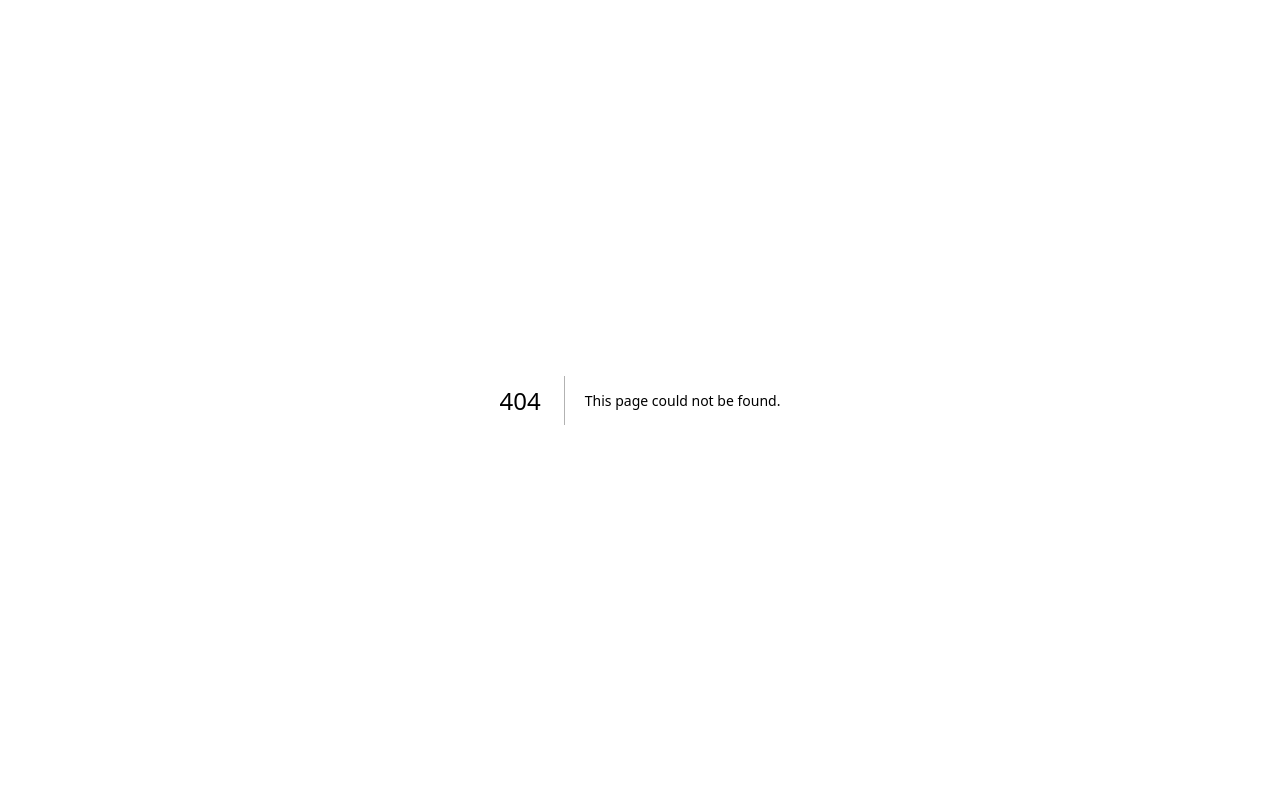
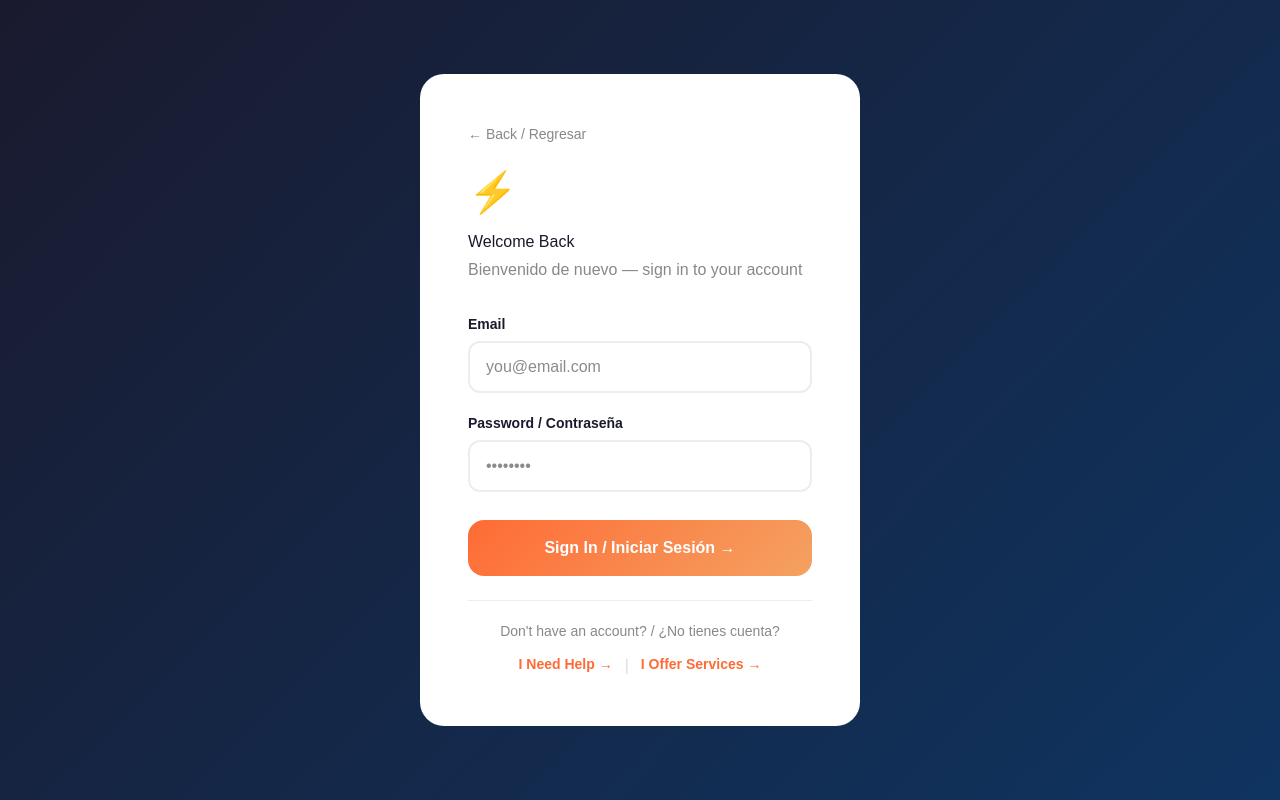
Before and after one commit to Paninche/necesitoya, a Next.js app: page /login in a window 1280 px wide. Before the commit this address had no page. Built offline with nearby package versions, Linux system fonts and the light colour scheme.

Commit message:
Add password auth, login page for Apple review

```diff
--- /dev/null
+++ b/app/login/page.js
@@ -0,0 +1,88 @@
+'use client'
+import { useState } from 'react'
+
+const SUPABASE_URL = 'https://tjtagdqdhgkmgmuozhlc.supabase.co'
+const SUPABASE_KEY = 'eyJhbGciOiJIUzI1NiIsInR5cCI6IkpXVCJ9.eyJpc3MiOiJzdXBhYmFzZSIsInJlZiI6InRqdGFnZHFkaGdrbWdtdW96aGxjIiwicm9sZSI6ImFub24iLCJpYXQiOjE3NzQzMDQzMTIsImV4cCI6MjA4OTg4MDMxMn0.8DdoprOG4hWdwoYznHAX_BIT92kwnV77GhOK3Greh5Y'
+
+export default function Login() {
+  const [form, setForm] = useState({ email: '', password: '' })
+  const [loading, setLoading] = useState(false)
+  const [error, setError] = useState('')
+
+  const handleLogin = async () => {
+    if (!form.email || !form.password) {
+      setError('Please enter your email and password / Por favor ingresa tu correo y contraseña')
+      return
+    }
+    setLoading(true)
+    setError('')
+    try {
+      const res = await fetch(`${SUPABASE_URL}/auth/v1/token?grant_type=password`, {
+        method: 'POST',
+        headers: {
+          'Content-Type': 'application/json',
+          'apikey': SUPABASE_KEY,
+        },
+        body: JSON.stringify({ email: form.email, password: form.password })
+      })
+      const data = await res.json()
+      if (!res.ok) {
+        setError('Invalid email or password / Correo o contraseña incorrectos')
+        setLoading(false)
+        return
+      }
+      localStorage.setItem('sb_token', data.access_token)
+      localStorage.setItem('sb_user_id', data.user.id)
+      const userRes = await fetch(`${SUPABASE_URL}/rest/v1/users?email=eq.${encodeURIComponent(form.email)}&select=type`, {
+        headers: {
+          'apikey': SUPABASE_KEY,
+          'Authorization': `Bearer ${data.access_token}`
+        }
+      })
+      const users = await userRes.json()
+      if (users && users.length > 0 && users[0].type === 'provider') {
+        window.location.href = '/provider-dashboard'
+      } else {
+        window.location.href = '/customer-dashboard'
+      }
+    } catch (e) {
+      setError('Something went wrong. Please try again. / Algo salió mal. Inténtalo de nuevo.')
+    }
+    setLoading(false)
+  }
+
+  return (
+    <main style={{minHeight:'100vh', background:'linear-gradient(135deg,#1a1a2e,#0f3460)', fontFamily:'Arial', display:'flex', alignItems:'center', justifyContent:'center', padding:'32px'}}>
+      <div style={{background:'white', borderRadius:'24px', padding:'48px', width:'100%', maxWidth:'440px'}}>
+        <a href="/" style={{color:'#888', textDecoration:'none', fontSize:'14px'}}>← Back / Regresar</a>
+        <div style={{fontSize:'40px', margin:'16px 0 8px'}}>⚡</div>
+        <h1 style={{color:'#1a1a2e', marginBottom:'4px'}}>Welcome Back</h1>
+        <p style={{color:'#888', marginBottom:'32px'}}>Bienvenido de nuevo — sign in to your account</p>
+        {error && (
+          <div style={{background:'#FFF3F3', border:'2px solid #FFD0D0', borderRadius:'12px', padding:'12px 16px', marginBottom:'20px', color:'#CC0000', fontSize:'14px'}}>
+            {error}
+          </div>
+        )}
+        <div style={{marginBottom:'20px'}}>
+          <label style={{display:'block', fontWeight:'bold', color:'#1a1a2e', marginBottom:'6px', fontSize:'14px'}}>Email</label>
+          <input type="email" placeholder="you@email.com" value={form.email} onChange={e => setForm({...form, email: e.target.value})} style={{width:'100%', padding:'12px 16px', borderRadius:'12px', border:'2px solid #F0EDE8', fontSize:'16px', boxSizing:'border-box', outline:'none'}}/>
+        </div>
+        <div style={{marginBottom:'28px'}}>
+          <label style={{display:'block', fontWeight:'bold', color:'#1a1a2e', marginBottom:'6px', fontSize:'14px'}}>Password / Contraseña</label>
+          <input type="password" placeholder="••••••••" value={form.password} onChange={e => setForm({...form, password: e.target.value})} onKeyDown={e => e.key === 'Enter' && handleLogin()} style={{width:'100%', padding:'12px 16px', borderRadius:'12px', border:'2px solid #F0EDE8', fontSize:'16px', boxSizing:'border-box', outline:'none'}}/>
+        </div>
+        <button onClick={handleLogin} disabled={loading} style={{width:'100%', background:'linear-gradient(135deg,#FF6B35,#F4A261)', border:'none', color:'white', padding:'16px', borderRadius:'16px', fontSize:'16px', fontWeight:'bold', cursor:'pointer', marginBottom:'16px'}}>
+          {loading ? 'Signing in...' : 'Sign In / Iniciar Sesión →'}
+        </button>
+        <div style={{textAlign:'center', borderTop:'1px solid #F0EDE8', paddingTop:'20px', marginTop:'8px'}}>
+          <p style={{color:'#888', fontSize:'14px', marginBottom:'12px'}}>Don't have an account? / ¿No tienes cuenta?</p>
+          <div style={{display:'flex', gap:'12px', justifyContent:'center'}}>
+            <a href="/signup-customer" style={{color:'#FF6B35', fontWeight:'bold', textDecoration:'none', fontSize:'14px'}}>I Need Help →</a>
+            <span style={{color:'#ddd'}}>|</span>
+            <a href="/signup-provider" style={{color:'#FF6B35', fontWeight:'bold', textDecoration:'none', fontSize:'14px'}}>I Offer Services →</a>
+          </div>
+        </div>
+      </div>
+    </main>
+  )
+}
--- a/app/signup-customer/page.js
+++ b/app/signup-customer/page.js
@@ -1,40 +1,65 @@
 'use client'
 import { useState } from 'react'
 
+const SUPABASE_URL = 'https://tjtagdqdhgkmgmuozhlc.supabase.co'
+const SUPABASE_KEY = 'eyJhbGciOiJIUzI1NiIsInR5cCI6IkpXVCJ9.eyJpc3MiOiJzdXBhYmFzZSIsInJlZiI6InRqdGFnZHFkaGdrbWdtdW96aGxjIiwicm9sZSI6ImFub24iLCJpYXQiOjE3NzQzMDQzMTIsImV4cCI6MjA4OTg4MDMxMn0.8DdoprOG4hWdwoYznHAX_BIT92kwnV77GhOK3Greh5Y'
+
 export default function CustomerSignup() {
-  const [form, setForm] = useState({ full_name: '', email: '', phone: '', city: '' })
+  const [form, setForm] = useState({ full_name: '', email: '', password: '', phone: '', city: '' })
   const [submitted, setSubmitted] = useState(false)
   const [loading, setLoading] = useState(false)
 
   const handleSubmit = async () => {
-    if (!form.full_name || !form.email) {
-      alert('Please fill in your name and email')
+    if (!form.full_name || !form.email || !form.password) {
+      alert('Please fill in your name, email and password / Por favor completa tu nombre, correo y contraseña')
+      return
+    }
+    if (form.password.length < 6) {
+      alert('Password must be at least 6 characters / La contraseña debe tener al menos 6 caracteres')
       return
     }
     setLoading(true)
     try {
-      const res = await fetch('https://tjtagdqdhgkmgmuozhlc.supabase.co/rest/v1/users', {
+      const authRes = await fetch(`${SUPABASE_URL}/auth/v1/signup`, {
         method: 'POST',
         headers: {
           'Content-Type': 'application/json',
-          'apikey': 'eyJhbGciOiJIUzI1NiIsInR5cCI6IkpXVCJ9.eyJpc3MiOiJzdXBhYmFzZSIsInJlZiI6InRqdGFnZHFkaGdrbWdtdW96aGxjIiwicm9sZSI6ImFub24iLCJpYXQiOjE3NzQzMDQzMTIsImV4cCI6MjA4OTg4MDMxMn0.8DdoprOG4hWdwoYznHAX_BIT92kwnV77GhOK3Greh5Y',
-          'Authorization': 'Bearer eyJhbGciOiJIUzI1NiIsInR5cCI6IkpXVCJ9.eyJpc3MiOiJzdXBhYmFzZSIsInJlZiI6InRqdGFnZHFkaGdrbWdtdW96aGxjIiwicm9sZSI6ImFub24iLCJpYXQiOjE3NzQzMDQzMTIsImV4cCI6MjA4OTg4MDMxMn0.8DdoprOG4hWdwoYznHAX_BIT92kwnV77GhOK3Greh5Y',
-          'Prefer': 'return=minimal'
+          'apikey': SUPABASE_KEY,
         },
-        body: JSON.stringify({ ...form, type: 'customer' })
+        body: JSON.stringify({ email: form.email, password: form.password })
       })
-      if (!res.ok) {
-        const err = await res.text()
-        if (err.includes('23505')) {
+      const authData = await authRes.json()
+      if (!authRes.ok) {
+        if (authData.msg && authData.msg.includes('already registered')) {
           alert('This email is already registered! / Este correo ya está registrado.')
         } else {
           alert('Something went wrong. Please try again.')
         }
+        setLoading(false)
+        return
       }
+      const token = authData.access_token || SUPABASE_KEY
+      await fetch(`${SUPABASE_URL}/rest/v1/users`, {
+        method: 'POST',
+        headers: {
+          'Content-Type': 'application/json',
+          'apikey': SUPABASE_KEY,
+          'Authorization': `Bearer ${token}`,
+          'Prefer': 'return=minimal'
+        },
+        body: JSON.stringify({
+          full_name: form.full_name,
+          email: form.email,
+          phone: form.phone,
+          city: form.city,
+          type: 'customer'
+        })
+      })
+      setSubmitted(true)
     } catch(e) {
       console.log(e)
+      alert('Something went wrong. Please try again.')
     }
-    setSubmitted(true)
     setLoading(false)
   }
 
@@ -43,9 +68,9 @@ export default function CustomerSignup() {
       <div style={{minHeight:'100vh', background:'linear-gradient(135deg,#1a1a2e,#0f3460)', display:'flex', alignItems:'center', justifyContent:'center', fontFamily:'Arial'}}>
         <div style={{background:'white', borderRadius:'24px', padding:'48px', textAlign:'center', maxWidth:'400px'}}>
           <div style={{fontSize:'64px', marginBottom:'16px'}}>🎉</div>
-          <h2 style={{color:'#1a1a2e', marginBottom:'8px'}}>You are in!</h2>
-          <p style={{color:'#888'}}>Welcome to NecesitoYa. We will notify you when we launch in your area.</p>
-          <a href="/" style={{display:'inline-block', marginTop:'24px', background:'linear-gradient(135deg,#FF6B35,#F4A261)', color:'white', padding:'12px 32px', borderRadius:'20px', textDecoration:'none', fontWeight:'bold'}}>Back to Home</a>
+          <h2 style={{color:'#1a1a2e', marginBottom:'8px'}}>You're in!</h2>
+          <p style={{color:'#888', marginBottom:'24px'}}>Welcome to NecesitoYa. Your account is ready!</p>
+          <a href="/login" style={{display:'inline-block', marginTop:'8px', background:'linear-gradient(135deg,#FF6B35,#F4A261)', color:'white', padding:'12px 32px', borderRadius:'20px', textDecoration:'none', fontWeight:'bold'}}>Sign In →</a>
         </div>
       </div>
     )
@@ -54,35 +79,37 @@ export default function CustomerSignup() {
   return (
     <main style={{minHeight:'100vh', background:'linear-gradient(135deg,#1a1a2e,#0f3460)', fontFamily:'Arial', display:'flex', alignItems:'center', justifyContent:'center', padding:'32px'}}>
       <div style={{background:'white', borderRadius:'24px', padding:'48px', width:'100%', maxWidth:'480px'}}>
-        <a href="/" style={{color:'#888', textDecoration:'none', fontSize:'14px'}}>Back</a>
+        <a href="/" style={{color:'#888', textDecoration:'none', fontSize:'14px'}}>← Back / Regresar</a>
         <div style={{fontSize:'40px', margin:'16px 0 8px'}}>🙋</div>
         <h1 style={{color:'#1a1a2e', marginBottom:'4px'}}>I Need Help</h1>
         <p style={{color:'#888', marginBottom:'32px'}}>Necesito Ayuda — Create your free account</p>
-
         <div style={{marginBottom:'20px'}}>
           <label style={{display:'block', fontWeight:'bold', color:'#1a1a2e', marginBottom:'6px', fontSize:'14px'}}>Full Name / Nombre Completo</label>
           <input type="text" placeholder="David Cruzado" value={form.full_name} onChange={e => setForm({...form, full_name: e.target.value})} style={{width:'100%', padding:'12px 16px', borderRadius:'12px', border:'2px solid #F0EDE8', fontSize:'16px', boxSizing:'border-box', outline:'none'}}/>
         </div>
-
         <div style={{marginBottom:'20px'}}>
           <label style={{display:'block', fontWeight:'bold', color:'#1a1a2e', marginBottom:'6px', fontSize:'14px'}}>Email</label>
           <input type="email" placeholder="you@email.com" value={form.email} onChange={e => setForm({...form, email: e.target.value})} style={{width:'100%', padding:'12px 16px', borderRadius:'12px', border:'2px solid #F0EDE8', fontSize:'16px', boxSizing:'border-box', outline:'none'}}/>
         </div>
-
+        <div style={{marginBottom:'20px'}}>
+          <label style={{display:'block', fontWeight:'bold', color:'#1a1a2e', marginBottom:'6px', fontSize:'14px'}}>Password / Contraseña</label>
+          <input type="password" placeholder="At least 6 characters / Mínimo 6 caracteres" value={form.password} onChange={e => setForm({...form, password: e.target.value})} style={{width:'100%', padding:'12px 16px', borderRadius:'12px', border:'2px solid #F0EDE8', fontSize:'16px', boxSizing:'border-box', outline:'none'}}/>
+        </div>
         <div style={{marginBottom:'20px'}}>
           <label style={{display:'block', fontWeight:'bold', color:'#1a1a2e', marginBottom:'6px', fontSize:'14px'}}>Phone / Telefono</label>
           <input type="tel" placeholder="(863) 555-0100" value={form.phone} onChange={e => setForm({...form, phone: e.target.value})} style={{width:'100%', padding:'12px 16px', borderRadius:'12px', border:'2px solid #F0EDE8', fontSize:'16px', boxSizing:'border-box', outline:'none'}}/>
         </div>
-
         <div style={{marginBottom:'24px'}}>
           <label style={{display:'block', fontWeight:'bold', color:'#1a1a2e', marginBottom:'6px', fontSize:'14px'}}>City / Ciudad</label>
           <input type="text" placeholder="Haines City, FL" value={form.city} onChange={e => setForm({...form, city: e.target.value})} style={{width:'100%', padding:'12px 16px', borderRadius:'12px', border:'2px solid #F0EDE8', fontSize:'16px', boxSizing:'border-box', outline:'none'}}/>
         </div>
-
         <button onClick={handleSubmit} disabled={loading} style={{width:'100%', background:'linear-gradient(135deg,#FF6B35,#F4A261)', border:'none', color:'white', padding:'16px', borderRadius:'16px', fontSize:'16px', fontWeight:'bold', cursor:'pointer'}}>
           {loading ? 'Creating account...' : 'Create Account — Get Help Now'}
         </button>
-        <p style={{textAlign:'center', color:'#888', fontSize:'12px', marginTop:'16px'}}>By signing up you agree to our terms of service</p>
+        <p style={{textAlign:'center', color:'#888', fontSize:'12px', marginTop:'16px'}}>
+          Already have an account? <a href="/login" style={{color:'#FF6B35', fontWeight:'bold'}}>Sign In →</a>
+        </p>
+        <p style={{textAlign:'center', color:'#888', fontSize:'12px', marginTop:'8px'}}>By signing up you agree to our <a href="/terms" style={{color:'#FF6B35'}}>terms of service</a></p>
       </div>
     </main>
   )
--- a/app/signup-provider/page.js
+++ b/app/signup-provider/page.js
@@ -1,8 +1,11 @@
 'use client'
 import { useState } from 'react'
 
+const SUPABASE_URL = 'https://tjtagdqdhgkmgmuozhlc.supabase.co'
+const SUPABASE_KEY = 'eyJhbGciOiJIUzI1NiIsInR5cCI6IkpXVCJ9.eyJpc3MiOiJzdXBhYmFzZSIsInJlZiI6InRqdGFnZHFkaGdrbWdtdW96aGxjIiwicm9sZSI6ImFub24iLCJpYXQiOjE3NzQzMDQzMTIsImV4cCI6MjA4OTg4MDMxMn0.8DdoprOG4hWdwoYznHAX_BIT92kwnV77GhOK3Greh5Y'
+
 export default function ProviderSignup() {
-  const [form, setForm] = useState({ full_name: '', email: '', phone: '', city: '', state: '', services: '' })
+  const [form, setForm] = useState({ full_name: '', email: '', password: '', phone: '', city: '', state: '', services: '' })
   const [submitted, setSubmitted] = useState(false)
   const [loading, setLoading] = useState(false)
   const [selected, setSelected] = useState([])
@@ -35,25 +38,27 @@ export default function ProviderSignup() {
   }
 
   const handleSubmit = async () => {
-    if (!form.full_name || !form.email) {
-      alert('Please fill in your name and email')
+    if (!form.full_name || !form.email || !form.password) {
+      alert('Please fill in your name, email and password / Por favor completa tu nombre, correo y contraseña')
+      return
+    }
+    if (form.password.length < 6) {
+      alert('Password must be at least 6 characters / La contraseña debe tener al menos 6 caracteres')
       return
     }
     setLoading(true)
     try {
-      const res = await fetch('https://tjtagdqdhgkmgmuozhlc.supabase.co/rest/v1/users', {
+      const authRes = await fetch(`${SUPABASE_URL}/auth/v1/signup`, {
         method: 'POST',
         headers: {
           'Content-Type': 'application/json',
-          'apikey': 'eyJhbGciOiJIUzI1NiIsInR5cCI6IkpXVCJ9.eyJpc3MiOiJzdXBhYmFzZSIsInJlZiI6InRqdGFnZHFkaGdrbWdtdW96aGxjIiwicm9sZSI6ImFub24iLCJpYXQiOjE3NzQzMDQzMTIsImV4cCI6MjA4OTg4MDMxMn0.8DdoprOG4hWdwoYznHAX_BIT92kwnV77GhOK3Greh5Y',
-          'Authorization': 'Bearer eyJhbGciOiJIUzI1NiIsInR5cCI6IkpXVCJ9.eyJpc3MiOiJzdXBhYmFzZSIsInJlZiI6InRqdGFnZHFkaGdrbWdtdW96aGxjIiwicm9sZSI6ImFub24iLCJpYXQiOjE3NzQzMDQzMTIsImV4cCI6MjA4OTg4MDMxMn0.8DdoprOG4hWdwoYznHAX_BIT92kwnV77GhOK3Greh5Y',
-          'Prefer': 'return=minimal'
+          'apikey': SUPABASE_KEY,
         },
-        body: JSON.stringify({ ...form, type: 'provider' })
+        body: JSON.stringify({ email: form.email, password: form.password })
       })
-      if (!res.ok) {
-        const err = await res.text()
-        if (err.includes('23505')) {
+      const authData = await authRes.json()
+      if (!authRes.ok) {
+        if (authData.msg && authData.msg.includes('already registered')) {
           alert('This email is already registered! / Este correo ya está registrado.')
         } else {
           alert('Something went wrong. Please try again.')
@@ -61,6 +66,25 @@ export default function ProviderSignup() {
         setLoading(false)
         return
       }
+      const token = authData.access_token || SUPABASE_KEY
+      await fetch(`${SUPABASE_URL}/rest/v1/users`, {
+        method: 'POST',
+        headers: {
+          'Content-Type': 'application/json',
+          'apikey': SUPABASE_KEY,
+          'Authorization': `Bearer ${token}`,
+          'Prefer': 'return=minimal'
+        },
+        body: JSON.stringify({
+          full_name: form.full_name,
+          email: form.email,
+          phone: form.phone,
+          city: form.city,
+          state: form.state,
+          services: form.services,
+          type: 'provider'
+        })
+      })
       setSubmitted(true)
     } catch(e) {
       console.log(e)
@@ -76,13 +100,10 @@ export default function ProviderSignup() {
           <div style={{fontSize:'64px', marginBottom:'16px'}}>🎉</div>
           <h2 style={{color:'#1a1a2e', marginBottom:'8px'}}>Welcome to NecesitoYa!</h2>
           <p style={{color:'#FF6B35', fontWeight:'bold', marginBottom:'16px'}}>¡Bienvenido a NecesitoYa!</p>
-          <p style={{color:'#888', fontSize:'14px', marginBottom:'8px'}}>You are now a provider. Start browsing available jobs and respond to ones you can help with!</p>
-          <p style={{color:'#888', fontSize:'13px', marginBottom:'32px'}}>Ya eres proveedor. ¡Empieza a ver los trabajos disponibles y responde a los que puedas ayudar!</p>
-          <a href="/jobs" style={{display:'inline-block', background:'linear-gradient(135deg,#FF6B35,#F4A261)', color:'white', padding:'14px 32px', borderRadius:'20px', textDecoration:'none', fontWeight:'bold', fontSize:'16px', marginBottom:'12px'}}>
-            Browse Available Jobs / Ver Trabajos →
+          <p style={{color:'#888', fontSize:'14px', marginBottom:'24px'}}>Your provider account is ready. Sign in to start browsing jobs!</p>
+          <a href="/login" style={{display:'inline-block', background:'linear-gradient(135deg,#FF6B35,#F4A261)', color:'white', padding:'14px 32px', borderRadius:'20px', textDecoration:'none', fontWeight:'bold', fontSize:'16px'}}>
+            Sign In → Start Earning
           </a>
-          <br/>
-          <a href="/" style={{display:'inline-block', color:'#888', padding:'12px 24px', textDecoration:'none', fontSize:'14px'}}>← Home</a>
         </div>
       </div>
     )
@@ -95,22 +116,22 @@ export default function ProviderSignup() {
         <div style={{fontSize:'40px', margin:'16px 0 8px'}}>💼</div>
         <h1 style={{color:'#1a1a2e', marginBottom:'4px'}}>I Offer Services</h1>
         <p style={{color:'#888', marginBottom:'32px'}}>Ofrezco Servicios — Join as a provider, earn money</p>
-
         <div style={{marginBottom:'20px'}}>
           <label style={{display:'block', fontWeight:'bold', color:'#1a1a2e', marginBottom:'6px', fontSize:'14px'}}>Full Name / Nombre Completo *</label>
           <input type="text" placeholder="Your name" value={form.full_name} onChange={e => setForm({...form, full_name: e.target.value})} style={{width:'100%', padding:'12px 16px', borderRadius:'12px', border:'2px solid #F0EDE8', fontSize:'16px', boxSizing:'border-box', outline:'none'}}/>
         </div>
-
         <div style={{marginBottom:'20px'}}>
           <label style={{display:'block', fontWeight:'bold', color:'#1a1a2e', marginBottom:'6px', fontSize:'14px'}}>Email *</label>
           <input type="email" placeholder="you@email.com" value={form.email} onChange={e => setForm({...form, email: e.target.value})} style={{width:'100%', padding:'12px 16px', borderRadius:'12px', border:'2px solid #F0EDE8', fontSize:'16px', boxSizing:'border-box', outline:'none'}}/>
         </div>
-
+        <div style={{marginBottom:'20px'}}>
+          <label style={{display:'block', fontWeight:'bold', color:'#1a1a2e', marginBottom:'6px', fontSize:'14px'}}>Password / Contraseña *</label>
+          <input type="password" placeholder="At least 6 characters / Mínimo 6 caracteres" value={form.password} onChange={e => setForm({...form, password: e.target.value})} style={{width:'100%', padding:'12px 16px', borderRadius:'12px', border:'2px solid #F0EDE8', fontSize:'16px', boxSizing:'border-box', outline:'none'}}/>
+        </div>
         <div style={{marginBottom:'20px'}}>
           <label style={{display:'block', fontWeight:'bold', color:'#1a1a2e', marginBottom:'6px', fontSize:'14px'}}>Phone / Teléfono</label>
           <input type="tel" placeholder="(863) 555-0100" value={form.phone} onChange={e => setForm({...form, phone: e.target.value})} style={{width:'100%', padding:'12px 16px', borderRadius:'12px', border:'2px solid #F0EDE8', fontSize:'16px', boxSizing:'border-box', outline:'none'}}/>
         </div>
-
         <div style={{display:'grid', gridTemplateColumns:'1fr 1fr', gap:'12px', marginBottom:'20px'}}>
           <div>
             <label style={{display:'block', fontWeight:'bold', color:'#1a1a2e', marginBottom:'6px', fontSize:'14px'}}>City / Ciudad</label>
@@ -121,7 +142,6 @@ export default function ProviderSignup() {
             <input type="text" placeholder="FL" value={form.state} onChange={e => setForm({...form, state: e.target.value})} style={{width:'100%', padding:'12px 16px', borderRadius:'12px', border:'2px solid #F0EDE8', fontSize:'16px', boxSizing:'border-box', outline:'none'}}/>
           </div>
         </div>
-
         <div style={{marginBottom:'24px'}}>
           <label style={{display:'block', fontWeight:'bold', color:'#1a1a2e', marginBottom:'12px', fontSize:'14px'}}>What services do you offer? / ¿Qué servicios ofreces?</label>
           <div style={{display:'grid', gridTemplateColumns:'1fr 1fr', gap:'8px'}}>
@@ -132,11 +152,13 @@ export default function ProviderSignup() {
             ))}
           </div>
         </div>
-
         <button onClick={handleSubmit} disabled={loading} style={{width:'100%', background:'linear-gradient(135deg,#FF6B35,#F4A261)', border:'none', color:'white', padding:'16px', borderRadius:'16px', fontSize:'16px', fontWeight:'bold', cursor:'pointer'}}>
           {loading ? 'Creating account...' : 'Join as Provider — Start Earning →'}
         </button>
-        <p style={{textAlign:'center', color:'#888', fontSize:'12px', marginTop:'16px'}}>By signing up you agree to our <a href="/terms" style={{color:'#FF6B35'}}>terms of service</a></p>
+        <p style={{textAlign:'center', color:'#888', fontSize:'12px', marginTop:'16px'}}>
+          Already have an account? <a href="/login" style={{color:'#FF6B35', fontWeight:'bold'}}>Sign In →</a>
+        </p>
+        <p style={{textAlign:'center', color:'#888', fontSize:'12px', marginTop:'8px'}}>By signing up you agree to our <a href="/terms" style={{color:'#FF6B35'}}>terms of service</a></p>
       </div>
     </main>
   )
```
